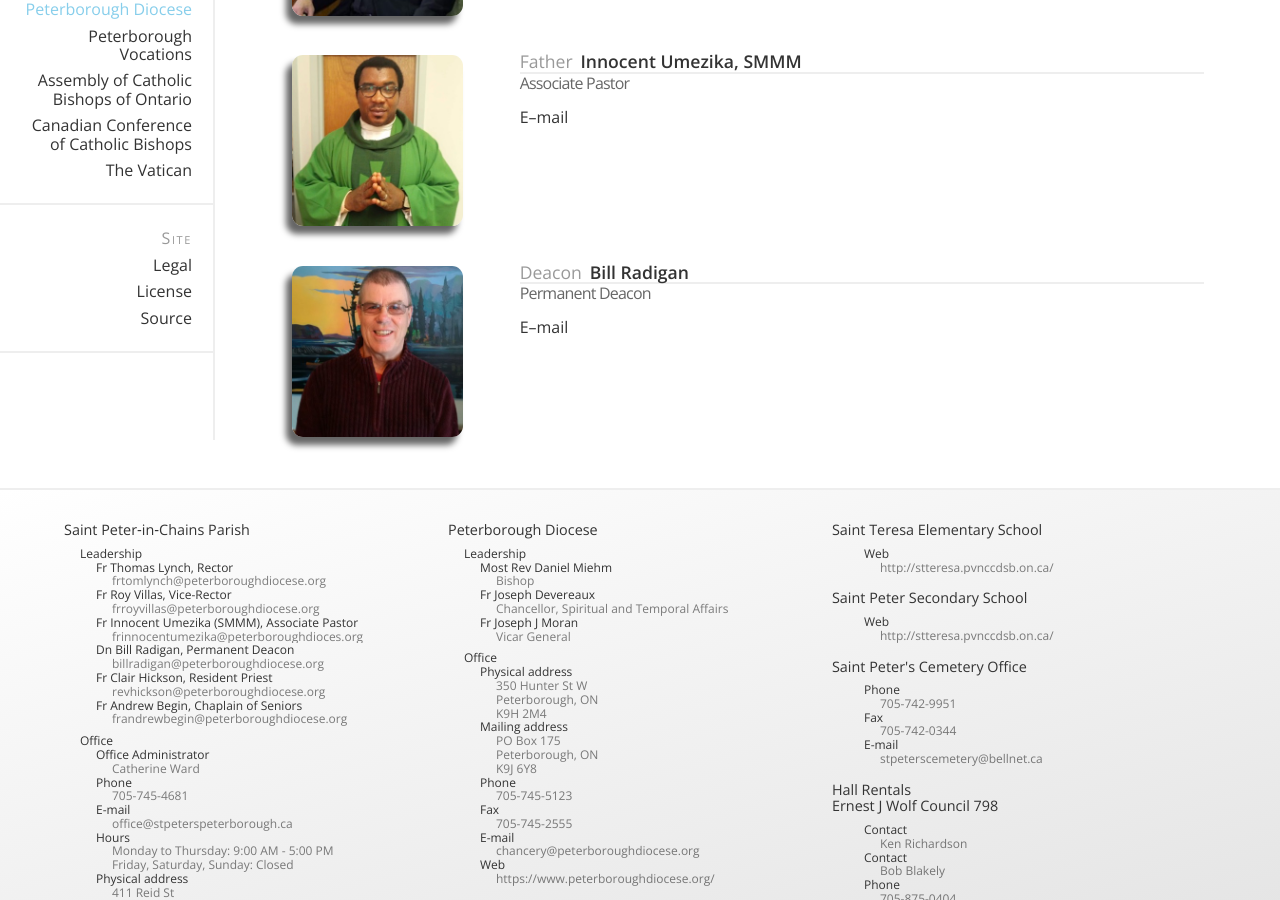
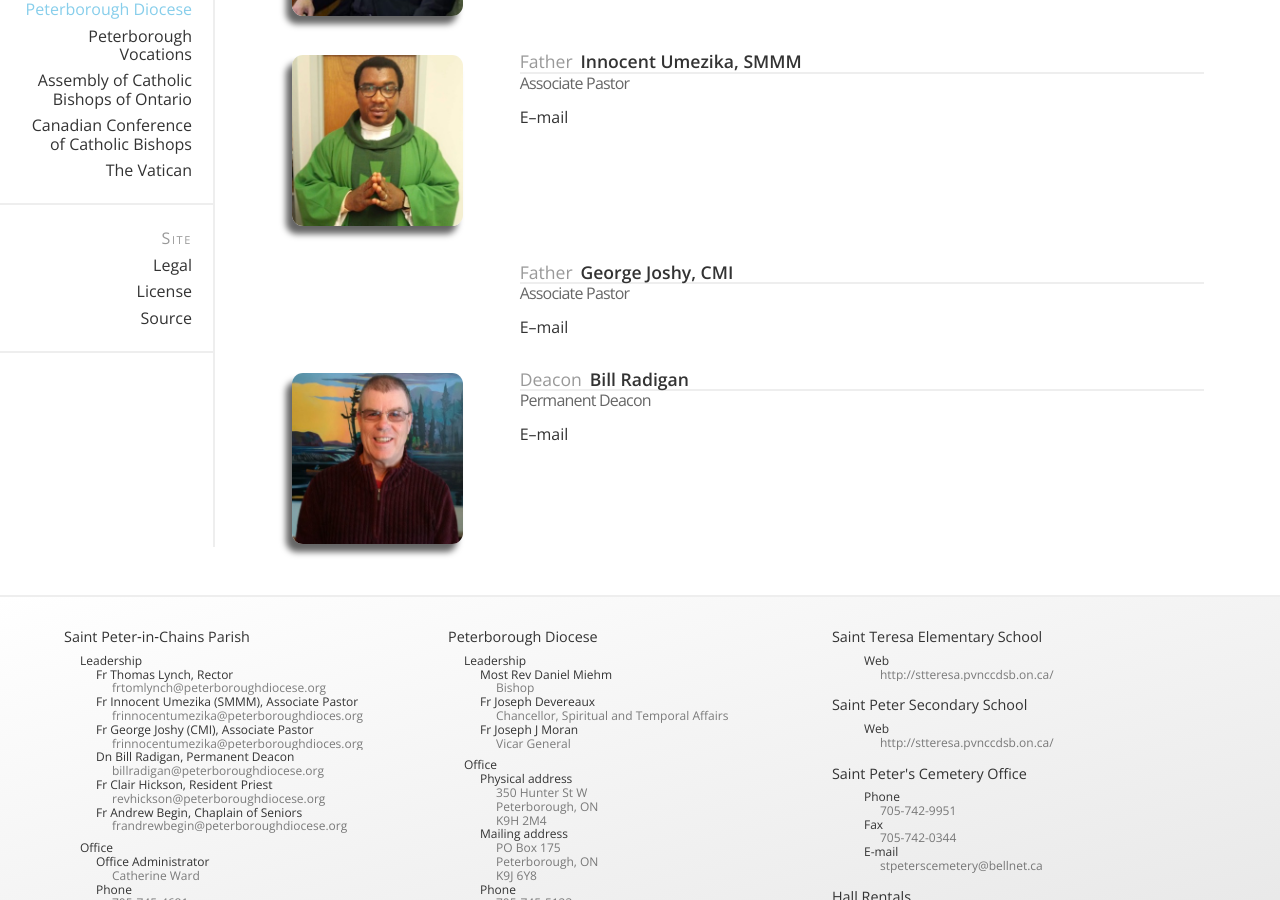
Before and after one commit to stpeterinchains/stpeterinchains.github.io, a Jekyll site: the page built from clergy.html, in a window 1280 px wide and 900 px high, scrolled down 655 px. Built offline with Jekyll 4.4.1, drawn with Linux system fonts in a browser that asks for light colours; nearby versions of some CDN libraries.

Commit message:
Added new clergy member, minor edit to covid19 data

```diff
--- a/_data/clergy.yml
+++ b/_data/clergy.yml
@@ -66,6 +66,18 @@ clergy:
         link: frinnocentumezika@peterboroughdioces.org
 
   -
+    last_name: Joshy, CMI
+    first_name: George
+    title: Father
+    position: Associate Pastor
+    image:
+    bio:
+    contact:
+      -
+        platform: E&ndash;mail
+        link: frjoshygeorge@peterboroughdiocese.org
+
+  -
     last_name: Radigan
     first_name: Bill
     title: Deacon
--- a/_data/contacts.yml
+++ b/_data/contacts.yml
@@ -7,9 +7,9 @@
         items:
           - item: Fr Thomas Lynch, Rector
             mail: frtomlynch@peterboroughdiocese.org
-          - item: Fr Roy Villas, Vice-Rector
-            mail: frroyvillas@peterboroughdiocese.org
           - item: Fr Innocent Umezika (SMMM), Associate Pastor
+            mail: frinnocentumezika@peterboroughdioces.org
+          - item: Fr George Joshy (CMI), Associate Pastor
             mail: frinnocentumezika@peterboroughdioces.org
           - item: Dn Bill Radigan, Permanent Deacon
             mail: billradigan@peterboroughdiocese.org
--- a/_data/index.yml
+++ b/_data/index.yml
@@ -8,8 +8,6 @@ covid19:
     our regularly scheduled events are **CANCELLED**
 
     until further notice.
-  announcement: >
-    See our [COVID-19 Announcement](/covid19.html) for details.
   video_id: _PmCbZAS_Xs
   announcements:
     - date: March 20
```
